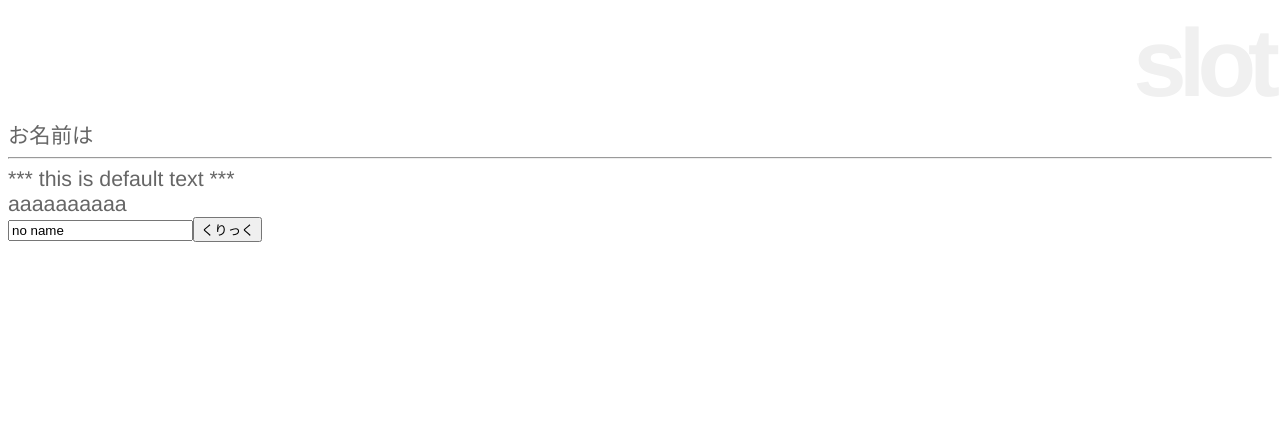
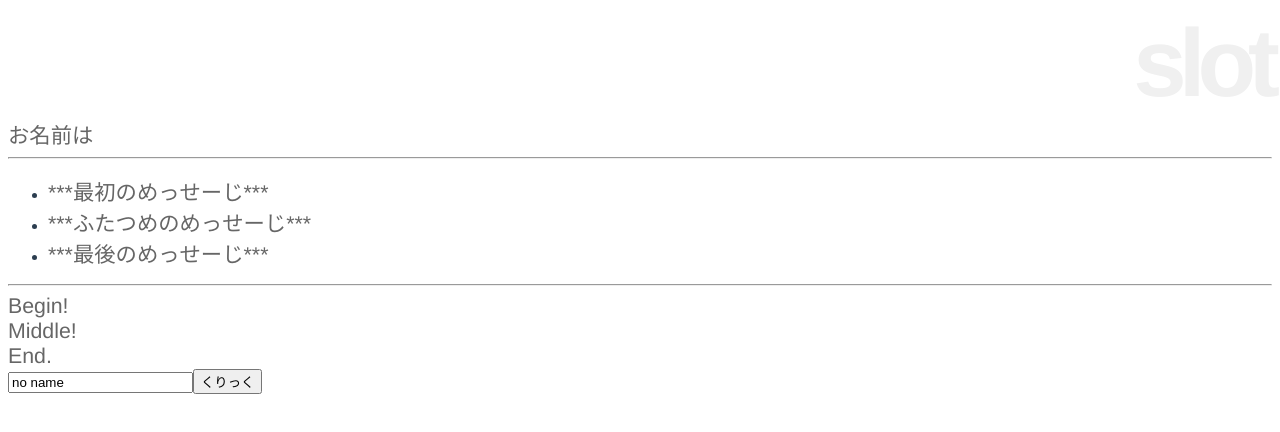
Before and after one commit to takara1111/vue_hello_app, a Vue app: page / in a window 1280 px wide. Shown: the top 432 px of the page. Built offline with nearby package versions, Linux system fonts and the light colour scheme.

Commit message:
名前付きスロット

```diff
--- a/src/App.vue
+++ b/src/App.vue
@@ -1,8 +1,12 @@
 <template>
   <div id='app'>
     <HelloWorld title="slot">
-      <p class="inner">*** this is default text ***</p>
-      <p>aaaaaaaaaa</p>
+      <p class="etc">Begin!</p>
+      <p slot="a" class="inner">***最初のめっせーじ***</p>
+      <p class="etc">Middle!</p>
+      <p slot="b" class="inner">***ふたつめのめっせーじ***</p>
+      <p class="etc">End.</p>
+      <p slot="c" class="inner">***最後のめっせーじ***</p>
     </HelloWorld>
   </div>
 </template>
--- a/src/components/HelloWorld.vue
+++ b/src/components/HelloWorld.vue
@@ -2,9 +2,15 @@
   <div class="hello">
     <h1>{{ title }}</h1>
     <p>{{ message }}</p>
-    <hr />
+    <hr>
+    <ul>
+      <li><slot name="a" /></li>
+      <li><slot name="b" /></li>
+      <li><slot name="c" /></li>
+    </ul>
+    <hr>
+    <slot />
     <div>
-      <div><slot /></div>
       <input type="text" v-model="input" />
       <button v-on:click="doAction">くりっく</button>
     </div>
```
